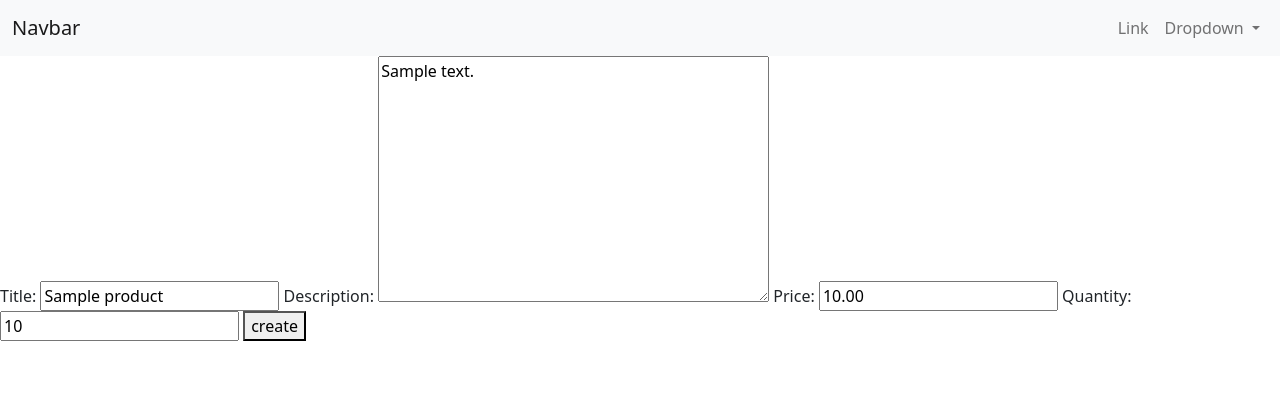
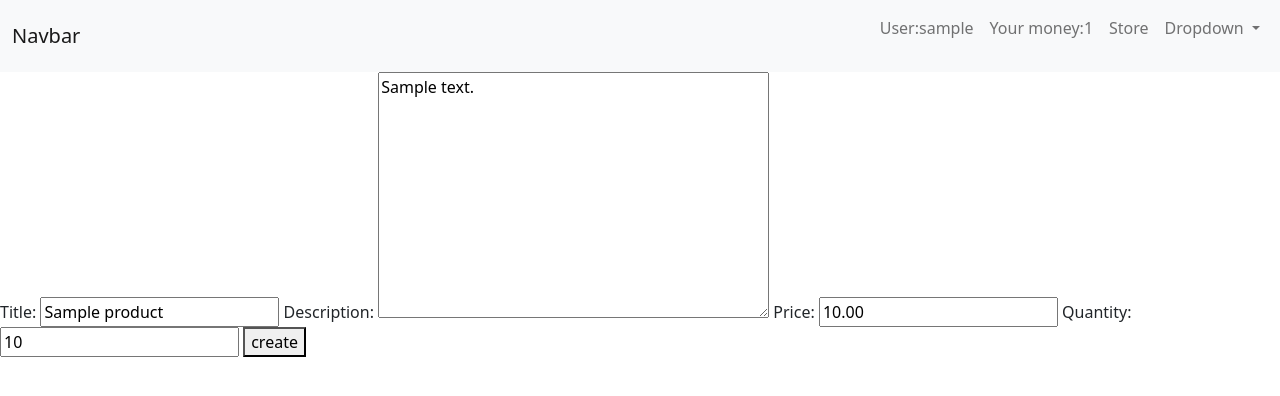
Before and after one commit to MirageKoi/onlineshop, a Django app: a page that uses core/templates/_navbar.html in a window 1280 px wide. Shown: the top 396 px of the page. Run offline with Django 4.2, Linux system fonts and the light colour scheme; a user stored in the database is signed in; tables that the repository leaves empty hold one stand-in row (values such as "Sample post").

Commit message:
minor changes

```diff
--- a/core/store/models.py
+++ b/core/store/models.py
@@ -14,7 +14,7 @@ class Product(models.Model):
     def __str__(self) -> str:
         return self.title
 
-    def save(self, *args, **kwargs):  # new
+    def save(self, *args, **kwargs):
         if not self.slug:
             self.slug = slugify(self.title)
         return super().save(*args, **kwargs)
--- a/core/templates/_navbar.html
+++ b/core/templates/_navbar.html
@@ -1,6 +1,6 @@
 <nav class="navbar navbar-expand-lg bg-light">
     <div class="container-fluid">
-      <a class="navbar-brand" href="#">Navbar</a>
+      <a class="navbar-brand" href="{% url "homepage" %}">Navbar</a>
       <button class="navbar-toggler" type="button" data-bs-toggle="collapse" data-bs-target="#navbarSupportedContent" aria-controls="navbarSupportedContent" aria-expanded="false" aria-label="Toggle navigation">
         <span class="navbar-toggler-icon"></span>
       </button>
@@ -15,7 +15,13 @@
           </li>
           {% else %}
           <li class="nav-item">
-            <a class="nav-link" href="#">Link</a>
+            <p class="nav-link">User:{{ user.username }}</p>
+          </li>
+          <li class="nav-item">
+            <p class="nav-link">Your money:{{ user.coins }}</p>
+          </li>
+          <li class="nav-item">
+            <a class="nav-link" href="{% url "store:storelist" %}">Store</a>
           </li>
           <li class="nav-item dropdown">
             <a class="nav-link dropdown-toggle" href="#" role="button" data-bs-toggle="dropdown" aria-expanded="false">
@@ -24,7 +30,7 @@
             <ul class="dropdown-menu dropdown-menu-end">
               <li><a class="dropdown-item" href="#">Profile</a></li>
               <li><a class="dropdown-item" href="#">Another action</a></li>
-              <li><hr class="dropdown-divider"></li>
+              <li><hr class="dropdown-divider"/></li>
               <li><a class="dropdown-item" href="{% url "user:logout" %}">Logout</a></li>
             </ul>
           </li>
--- a/core/user/models.py
+++ b/core/user/models.py
@@ -3,4 +3,4 @@ from django.contrib.auth.models import AbstractUser
 
 
 class UserBase(AbstractUser):
-    pass
+    coins = models.IntegerField(default=10000)
```
